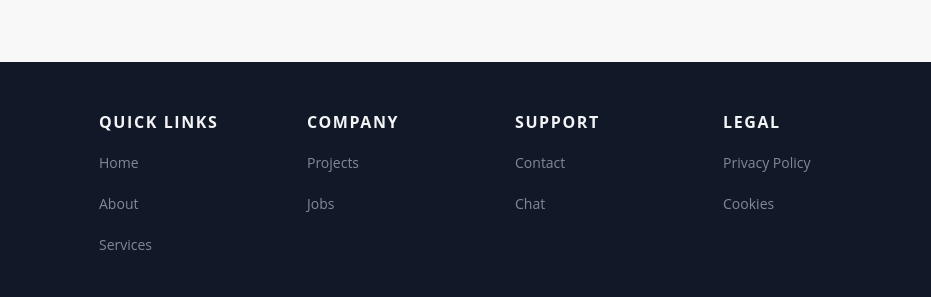
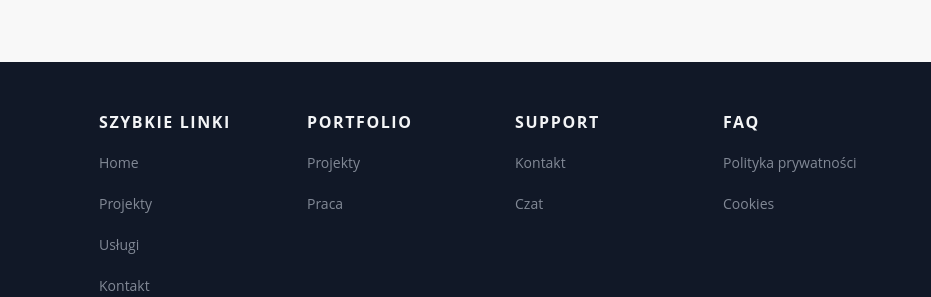
Before and after one commit to Nawija/seovileov3, a Gatsby site: page /adm in a window 1280 px wide. Shown: the part 653-950 px from the top of the page, 349-1280 px from the left. Built offline with nearby package versions, Linux system fonts and the light colour scheme; Gatsby itself is replaced by a stand-in of ours.

Commit message:
Update footer.js

```diff
--- a/src/components/footer.js
+++ b/src/components/footer.js
@@ -108,7 +108,7 @@ seovileo@email.com"
 
                 <div>
                     <div className="mb-4 font-bold uppercase tracking-widest text-gray-100">
-                        Quick Links
+                        Szybkie Linki
                     </div>
 
                     <nav className="flex flex-col gap-4">
@@ -123,19 +123,27 @@ seovileo@email.com"
 
                         <div>
                             <Link
-                                to="/#about"
+                                to="/projekty"
                                 className=" transition duration-100 hoverLink linkFooter"
                             >
-                                About
+                                Projekty
                             </Link>
                         </div>
 
                         <div>
                             <Link
-                                to="/#services"
+                                to="/usługi"
                                 className=" transition duration-100 hoverLink linkFooter"
                             >
-                                Services
+                                Usługi
+                            </Link>
+                        </div>
+                        <div>
+                            <Link
+                                to="/kontakt"
+                                className=" transition duration-100 hoverLink linkFooter"
+                            >
+                                Kontakt
                             </Link>
                         </div>
                     </nav>
@@ -143,25 +151,25 @@ seovileo@email.com"
 
                 <div>
                     <div className="mb-4 font-bold uppercase tracking-widest text-gray-100">
-                        Company
+                        Portfolio
                     </div>
 
                     <nav className="flex flex-col gap-4">
                         <div>
                             <Link
-                                to="/projects"
+                                to="/projekty"
                                 className=" transition duration-100 hoverLink linkFooter"
                             >
-                                Projects
+                                Projekty
                             </Link>
                         </div>
 
                         <div>
                             <Link
-                                to="https://www.linkedin.com/company/ckl-facades/jobs/"
+                                to="/budowa"
                                 className=" transition duration-100 hoverLink linkFooter"
                             >
-                                Jobs
+                                Praca
                             </Link>
                         </div>
                     </nav>
@@ -175,19 +183,19 @@ seovileo@email.com"
                     <nav className="flex flex-col gap-4">
                         <div>
                             <Link
-                                to="/#contact"
+                                to="/kontakt"
                                 className=" transition duration-100 hoverLink linkFooter"
                             >
-                                Contact
+                                Kontakt
                             </Link>
                         </div>
 
                         <div>
                             <Link
-                                to="/#contact"
+                                to="/kontakt"
                                 className=" transition duration-100 hoverLink linkFooter"
                             >
-                                Chat
+                                Czat
                             </Link>
                         </div>
                     </nav>
@@ -195,22 +203,22 @@ seovileo@email.com"
 
                 <div>
                     <div className="mb-4 font-bold uppercase tracking-widest text-gray-100">
-                        Legal
+                        FAQ
                     </div>
 
                     <nav className="flex flex-col gap-4">
                         <div>
                             <Link
-                                to="/privacy-policy"
+                                to="/budowa"
                                 className=" transition duration-100 hoverLink linkFooter"
                             >
-                                Privacy Policy
+                                Polityka prywatności
                             </Link>
                         </div>
 
                         <div>
                             <Link
-                                to="/cookies"
+                                to="/budowa"
                                 className=" transition duration-100 hoverLink linkFooter"
                             >
                                 Cookies
```
